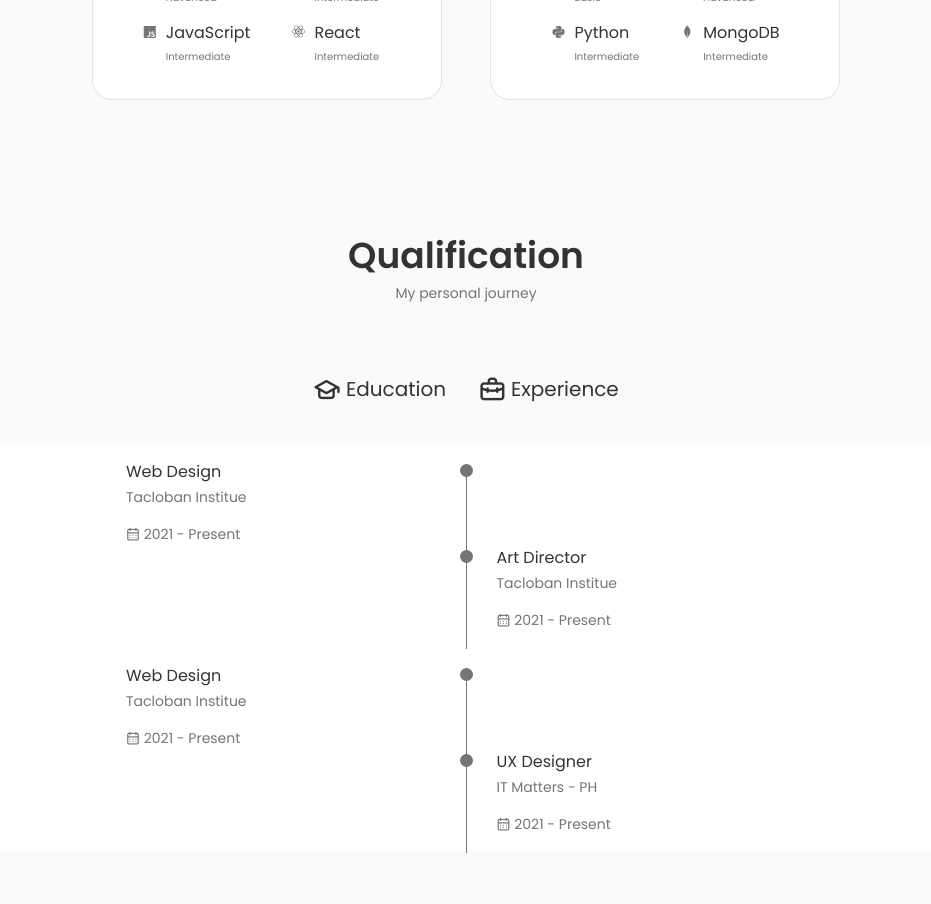
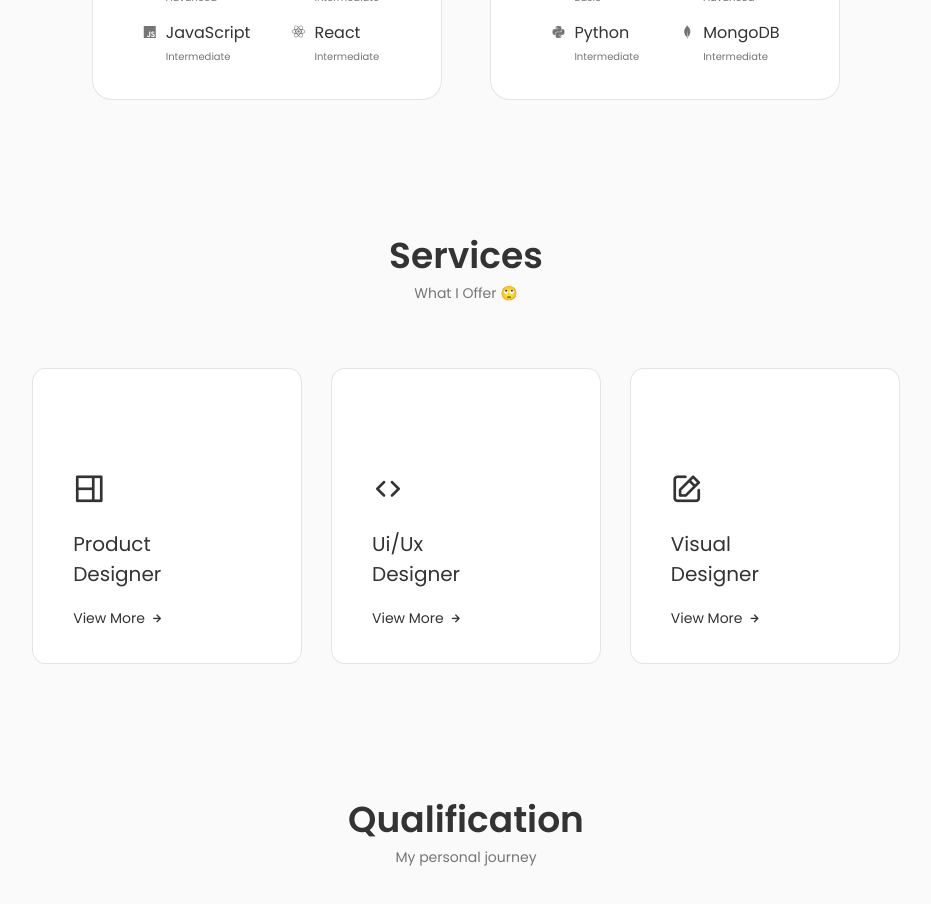
Before and after one commit to markStevenAlba/Portfolioweb, a React (Create React App) app: page /profile in a window 1280 px wide. Shown: the part 1860-2764 px from the top of the page, without its empty margins (174-1105 px from the left). Built offline with nearby package versions, Linux system fonts and the light colour scheme.

Commit message:
added services

```diff
--- a/src/Component/Public.js
+++ b/src/Component/Public.js
@@ -18,7 +18,7 @@ const App = () => {
     <Home/>
     <About/>
     <Skills/>
-    {/* <Services/> */}
+    <Services/>
     <Qualification/>
     <Work />
     <Testimonials/>
```
